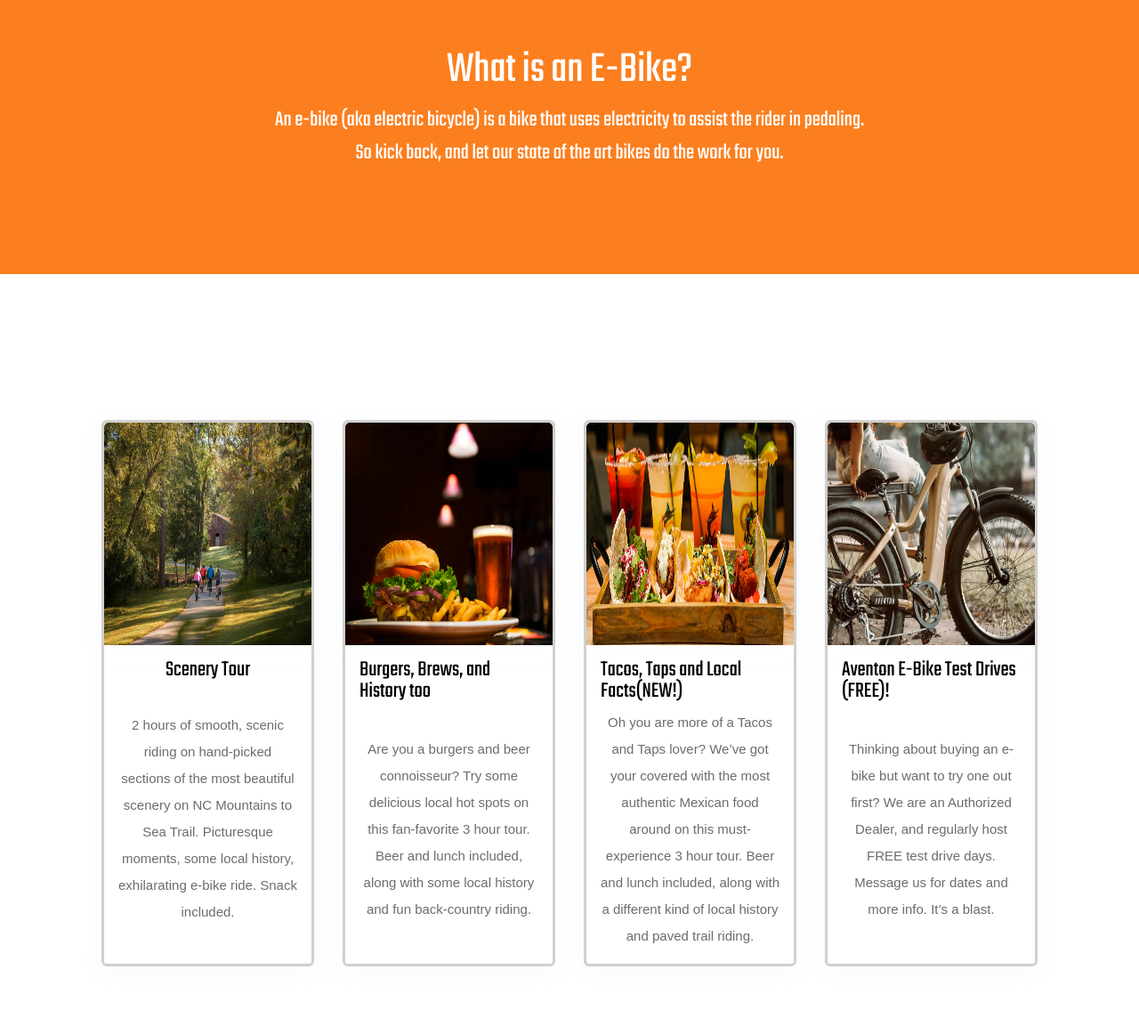
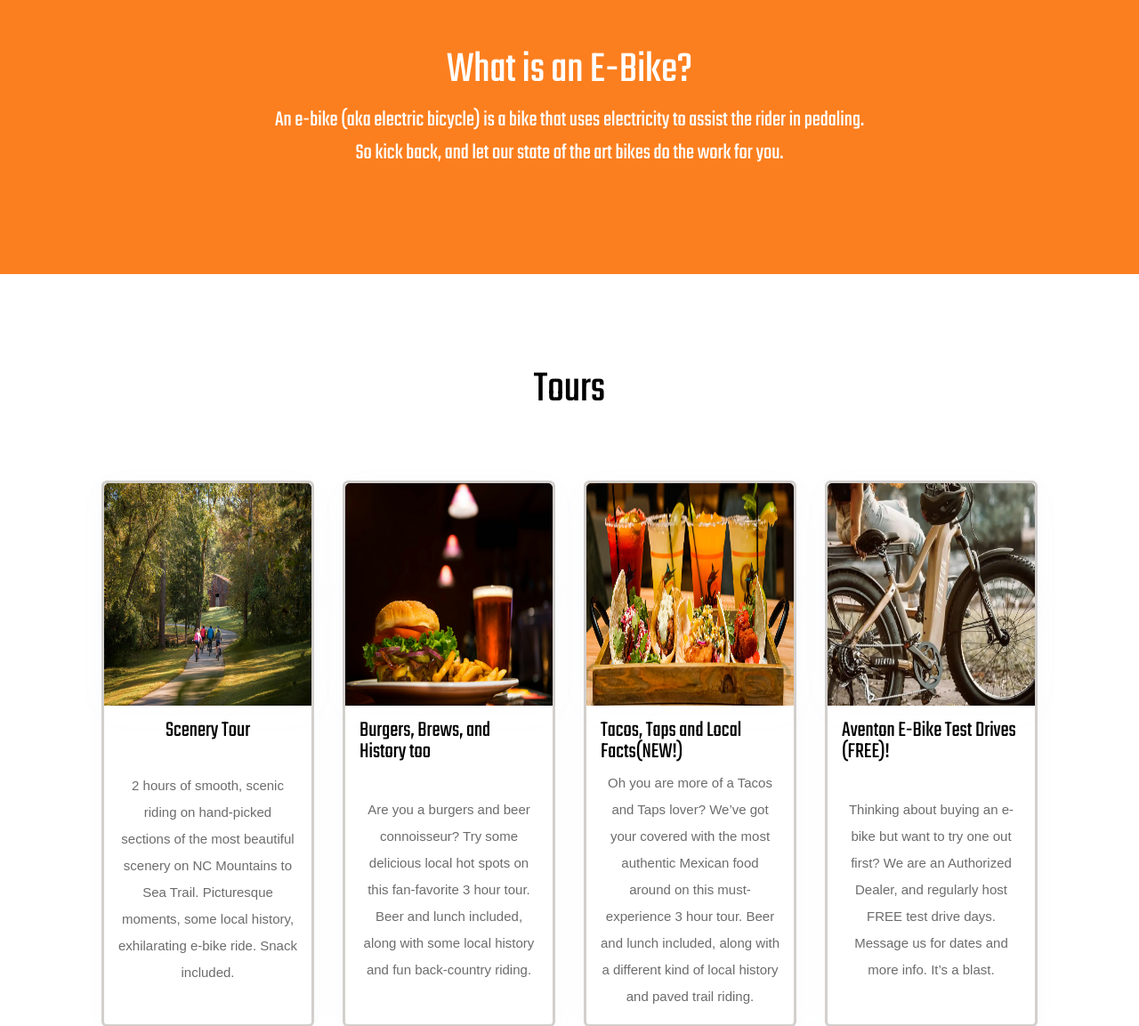
Before and after one commit to learrieta/TriangleAdventures, a Django app: page / in a window 1280 px wide. Shown: the part 1460-2613 px from the top of the page at 89% size. Run offline with Django 4.2, Linux system fonts and the light colour scheme; some libraries are stand-ins or nearby versions.

Commit message:
u7pdates

```diff
--- a/base/templates/base/home.html
+++ b/base/templates/base/home.html
@@ -80,6 +80,7 @@
 </section>
 <section class="services_section">
     <div class="container-fluid">
+        <h2 class="stay_e_t">Tours</h2>
         <div class="row p-5">
             <div class="col-xs-12  col-md-3 d-flex align-items-stretch p-3">
                 <div class="card home_workout_cards" >
--- a/static/styles/main.css
+++ b/static/styles/main.css
@@ -814,6 +814,12 @@
 
     text-align: center !important;
 }
+.stay_e_t{
+    color: #000000 !important;
+    font-size: 50px;
+
+    text-align: center !important;
+}
 /*FOOTER*/
 .footer {
     background: linear-gradient(90deg, rgb(20, 19, 19) 0%, rgb(26, 23, 23) 100%);
```
